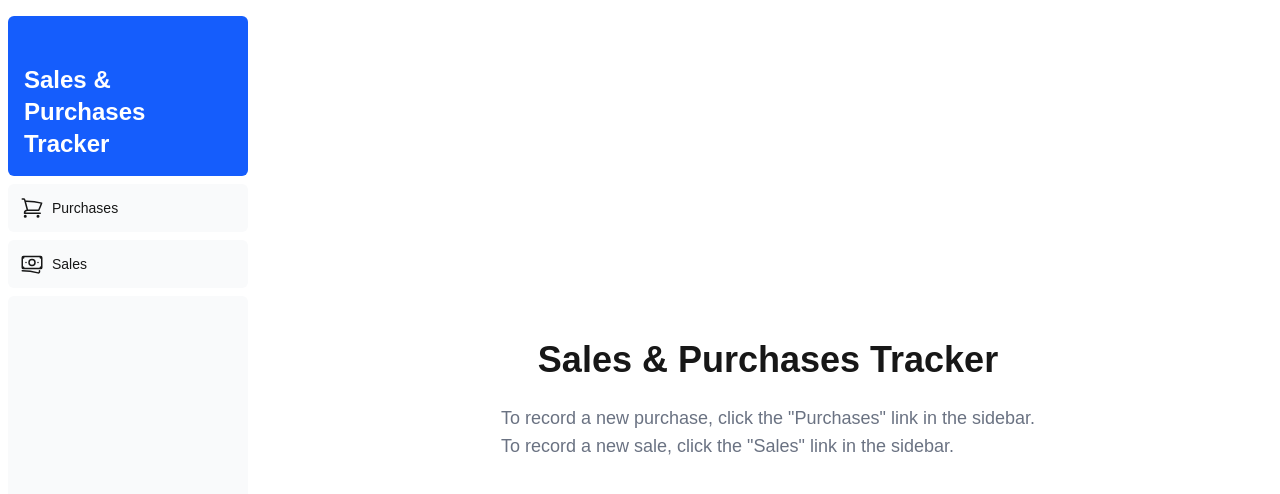
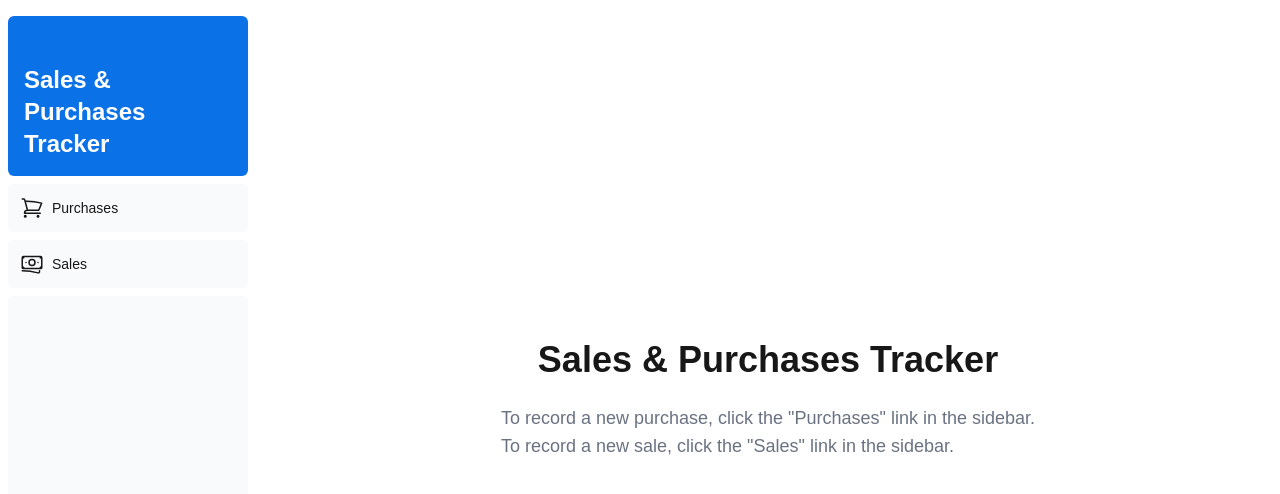
Before and after one commit to yujune/sales-purchases-tracker, a Next.js app: page / in a window 1280 px wide. Shown: the top 494 px of the page. Built offline with nearby package versions, Linux system fonts and the light colour scheme.

Commit message:
style: setup global primary color.

```diff
--- a/app/globals.css
+++ b/app/globals.css
@@ -3,11 +3,13 @@
 :root {
   --background: #ffffff;
   --foreground: #171717;
+  --primary: #0a71e7;
 }
 
 @theme inline {
   --color-background: var(--background);
   --color-foreground: var(--foreground);
+  --color-primary: var(--primary);
   --font-sans: var(--font-geist-sans);
   --font-mono: var(--font-geist-mono);
 }
--- a/app/ui/sidenav/nav-links.tsx
+++ b/app/ui/sidenav/nav-links.tsx
@@ -28,7 +28,7 @@ export default function NavLinks() {
             className={clsx(
               "flex h-[48px] grow items-center justify-center gap-2 rounded-md bg-gray-50 p-3 text-sm font-medium hover:bg-sky-100 hover:text-blue-600 md:flex-none md:justify-start md:p-2 md:px-3",
               {
-                "bg-sky-100 text-blue-600": pathname === link.href,
+                "bg-sky-100 text-primary": pathname === link.href,
               }
             )}
           >
--- a/app/ui/sidenav/sidenav.tsx
+++ b/app/ui/sidenav/sidenav.tsx
@@ -5,7 +5,7 @@ export default function SideNav() {
   return (
     <div className="flex h-full flex-col px-3 py-4 md:px-2">
       <Link
-        className="mb-2 flex h-20 items-end justify-start rounded-md bg-blue-600 p-4 md:h-40"
+        className="mb-2 flex h-20 items-end justify-start rounded-md bg-primary p-4 md:h-40"
         href="/"
       >
         <h1 className="text-2xl font-bold text-white">
```
